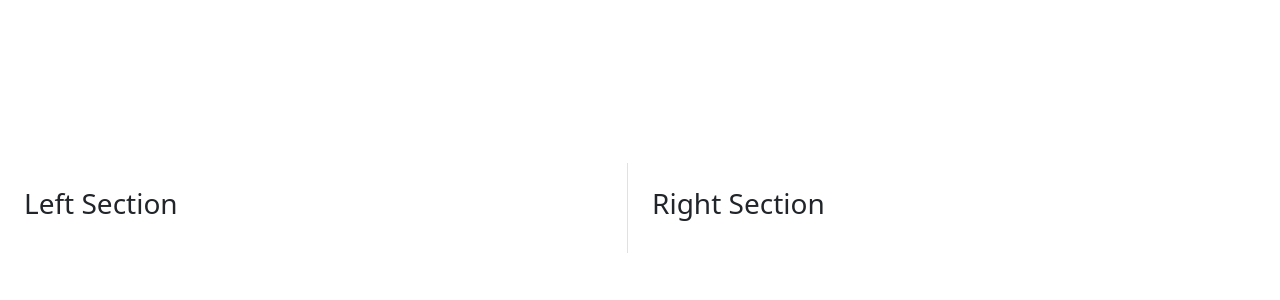
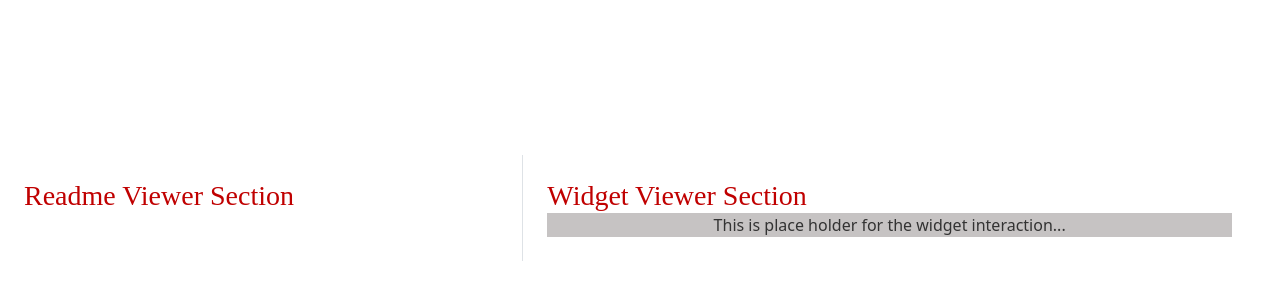
Before and after one commit to rcc-newRoot-labs/rcc-ai-ui, a React (Create React App) app: page /innovationDetail/1 in a window 1280 px wide. Shown: the part 192-492 px from the top of the page. Built offline with nearby package versions, Linux system fonts and the light colour scheme; no server answers.

Commit message:
Added Readme Viewer

```diff
--- a/package.json
+++ b/package.json
@@ -16,6 +16,7 @@
     "react-markdown": "^10.1.0",
     "react-router-dom": "^7.7.1",
     "react-scripts": "^5.0.1",
+    "remark-gfm": "^4.0.1",
     "web-vitals": "^2.1.4"
   },
   "scripts": {
--- a/src/App.tsx
+++ b/src/App.tsx
@@ -11,7 +11,6 @@ import LoginPage from "./pages/LoginPage";
 import DashboardPage from "./pages/DashboardPage";
 import InnovationsPage from "./pages/innovations/InnovationsPage";
 import InnovationDetailPage from "./pages/innovations/InnovationDetailPage";
-import ReadMeComponent from "./pages/innovations/ReadMeComponent";
 
 function PrivateRoute({ children }: { children: JSX.Element }) {
   const isAuthenticated = Boolean(localStorage.getItem("user"));
@@ -47,13 +46,6 @@ const AppRoutes: React.FC = () => {
            <InnovationDetailPage />
           }
       />
-       <Route path="readMe"
-            element={
-            <PrivateRoute>
-              <ReadMeComponent />
-            </PrivateRoute>
-            }
-          />
 
       {/* Catch-all: redirect unknown routes */}
       <Route path="*" element={<Navigate to="/" replace />} />
--- a/src/pages/DashboardPage.css
+++ b/src/pages/DashboardPage.css
@@ -110,6 +110,18 @@
   align-items: flex-end !important;
 }
 
+.readmeViewer-content{
+  color: #333;
+  background-color: #cecbcb;
+  font-family:  IBM Plex Sans regular;
+  border: #555555;
+  border-width: 1px;
+}
+.widgetViewer-content{
+  color: #333;
+  background-color: #c6c3c3;
+  border: #555555;
+}
 .welcome-banner {
   width: 100%;
   display: flex;
--- a/src/pages/innovations/InnovationDetailPage.tsx
+++ b/src/pages/innovations/InnovationDetailPage.tsx
@@ -1,18 +1,25 @@
 import React from "react";
 import { Container, Row, Col } from "react-bootstrap";
+import ReadmeViewer from "./ReadmeViewer";
+//import ReadmeViewer from "./ReadMeViewer";
 
 const InnovationDetailPage: React.FC = () => {
   return (
 
     <Container fluid className="vh-100 d-flex align-items-center">
+
       <Row className="w-100">
-        <Col md={6} className="p-4 border-end">
-          <h3>Left Section</h3>
-
+        <Col md={5} className="p-4 border-end ">
+          <h3 className="card-title">Readme Viewer Section</h3>
+          <Container className="readmeViewer-content d-flex justify-content-center align-items-center min-vh-50 overflow-auto">
+            <ReadmeViewer />
+          </Container>
         </Col>
-        <Col md={6} className="p-4">
-          <h3>Right Section</h3>
-
+        <Col md={7} className="p-4 ">
+          <h3 className="card-title">Widget Viewer Section</h3>
+           <Container className="widgetViewer-content d-flex justify-content-center align-items-center min-vh-50 overflow-auto">
+            <div>This is place holder for the widget interaction...</div>
+          </Container>
         </Col>
       </Row>
     </Container>
--- a/src/pages/innovations/ReadMeComponent.tsx
+++ /dev/null
@@ -1,15 +0,0 @@
-    // MyReadmeComponent.tsx
-    import React from 'react';
-    import Markdown from 'react-markdown';
-   // import readmeContent from '../innovations/README.md'; // Adjust path as needed
-
-    const readmeContent = "Read me content";
-    const ReadMeComponent: React.FC = () => {
-      return (
-        <div>
-          <Markdown>{readmeContent}</Markdown>
-        </div>
-      );
-
-    };
- export default ReadMeComponent;
--- /dev/null
+++ b/src/pages/innovations/ReadmeViewer.tsx
@@ -0,0 +1,36 @@
+import React, { useState, useEffect } from 'react';
+import Markdown from 'react-markdown';
+import remarkGfm from 'remark-gfm'; // Import remark-gfm for GitHub Flavored Markdown
+
+const ReadmeViewer = () => {
+  const [markdownContent, setMarkdownContent] = useState('');
+
+
+  useEffect(() => {
+
+    // Dynamically import the README.md file
+    // This approach works well with Create React App and similar build setups
+   // import('./README.md')
+     fetch(`./README.md`)
+     // .then(res => {
+     //   return fetch(res.default); // Fetch the content of the imported file
+      //})
+      .then(response => response.text())
+      .then(text => {
+        setMarkdownContent(text);
+      })
+      .catch(error => {
+        console.error("Error fetching README.md:", error);
+      });
+  }, []); // Empty dependency array ensures this runs only once on mount
+
+  return (
+    <div className="readme-container">
+      <Markdown remarkPlugins={[remarkGfm]}>
+        {markdownContent}
+      </Markdown>
+    </div>
+  );
+};
+
+export default ReadmeViewer;
--- a/tsconfig.json
+++ b/tsconfig.json
@@ -15,5 +15,7 @@
     "noEmit": true,
     "jsx": "react-jsx"
   },
-  "include": ["src"]
+  "include": ["src",
+   //"src/types/**/*.d.ts" // Include your declaration files
+   ]
 }
```
Also changed, not shown: 1 other file (tests, documents, lock files or other folders).
